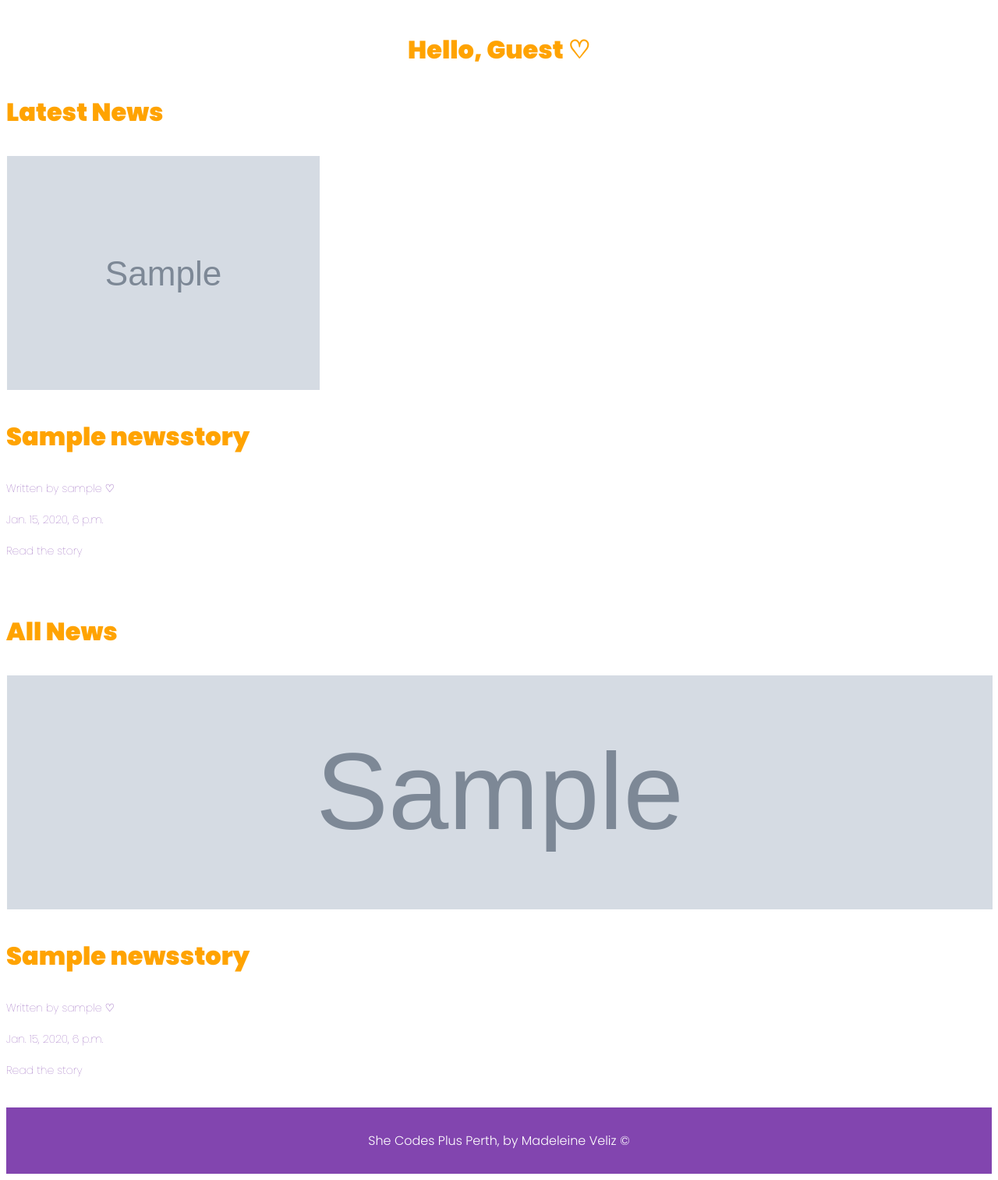
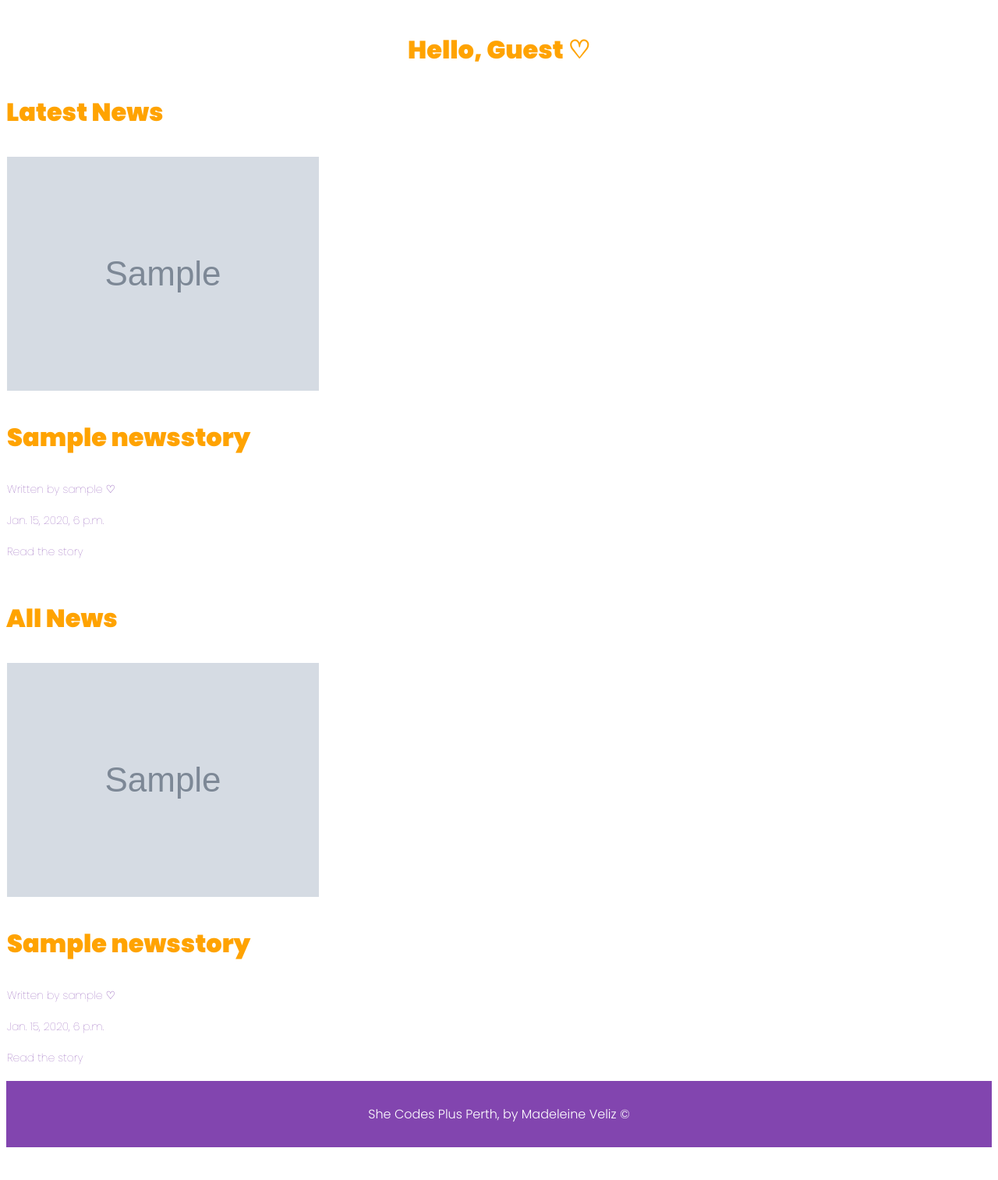
Before and after one commit to SheCodesAus/she-codes-django-news-project-madeleineveliz, a Django app: page /news/ in a window 1280 px wide. Shown: the part 465-1978 px from the top of the page at 78% size. After the commit the page ends 1936 px from the top, so only its background shows below. Run offline with Django 4.2, Linux system fonts and the light colour scheme; tables that the repository leaves empty hold one stand-in row (values such as "Sample post"); grey boxes marked "Sample" are stand-in pictures; parts of the project's set-up code (start-up, migrations or seed data) failed here and were passed over.

Commit message:
story card style changes

```diff
--- a/she_codes_news/news/static/news/styles.css
+++ b/she_codes_news/news/static/news/styles.css
@@ -1,8 +1,11 @@
-/* .story-card {
-    margin: 2px;
+.story-card {
+    display: flex;
+    flex-wrap: wrap;
+    justify-content: space-between;
+    /* margin: 2px;
     border: 1px solid #000;
-    padding: 5px;
-} */
+    padding: 5px; */
+}
 
 .story-card img {
     width: 100%;
```
